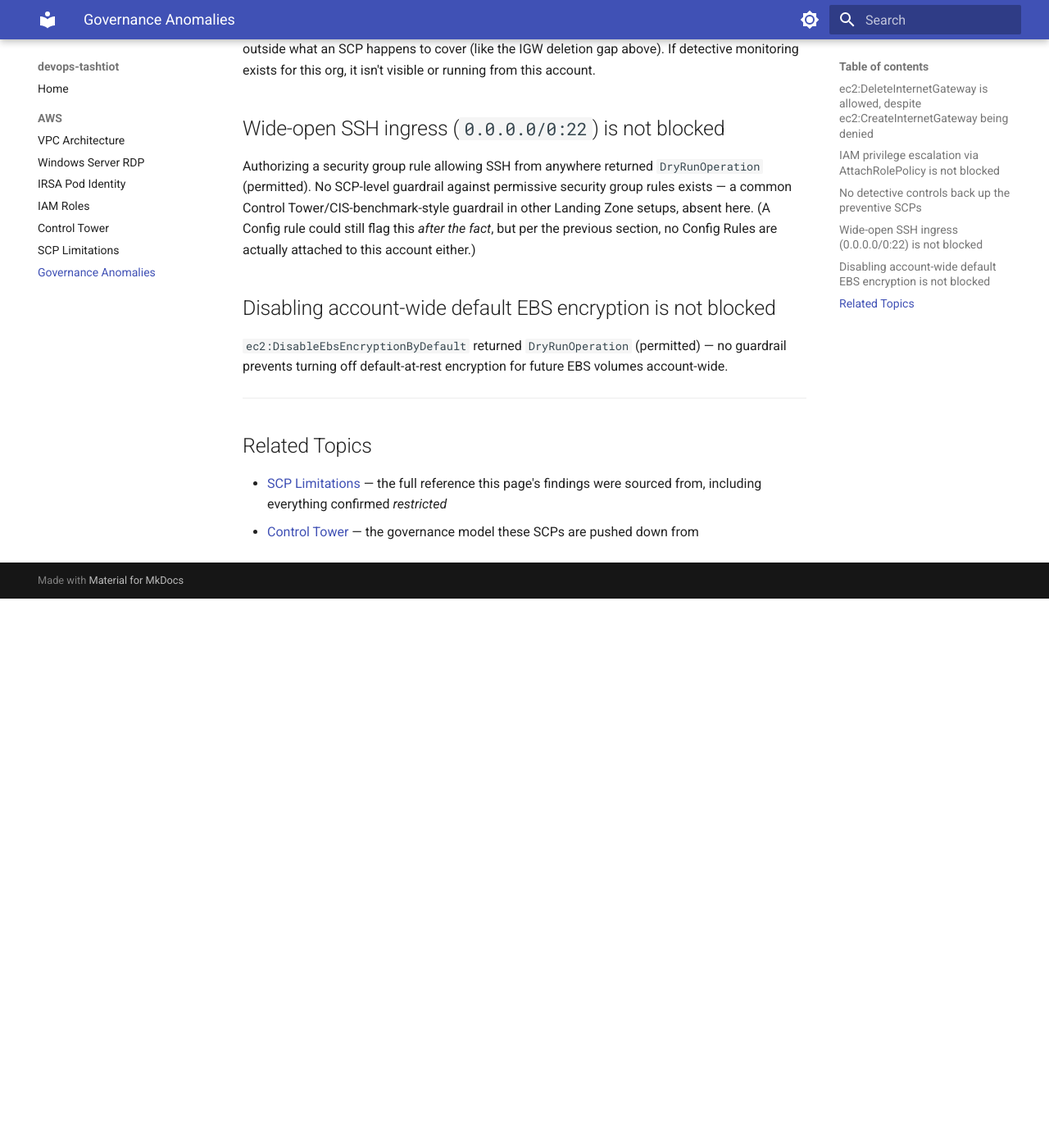
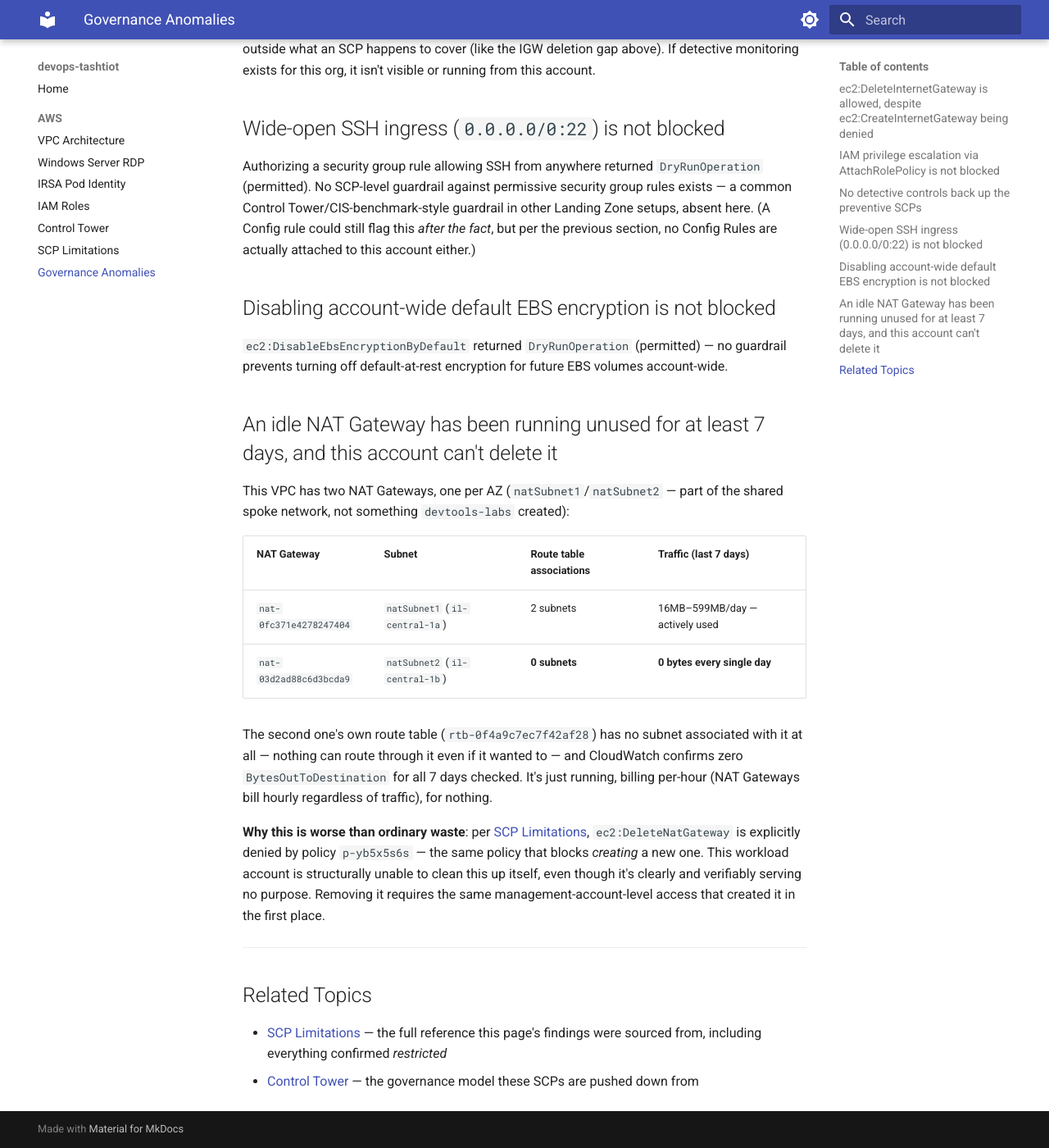
Before and after one commit to devops-tashtiot/devops-tashtiot.github.io, an MkDocs documentation site: the page built from docs-src/aws/anomalies.md, in a window 1280 px wide and 1400 px high, scrolled down 1458 px. Shown: the whole window at 82% size. Built offline with MkDocs 1.6.1 and Material for MkDocs 9.7.7, drawn with Linux system fonts in a browser that asks for light colours; before the commit the page ends 2188 px from its top, so only the background shows below that.

Commit message:
docs: add idle, undeletable NAT Gateway anomaly (zero traffic, zero subnet associations, 7-day verified)

```diff
--- a/docs-src/aws/anomalies.md
+++ b/docs-src/aws/anomalies.md
@@ -69,6 +69,27 @@
 `ec2:DisableEbsEncryptionByDefault` returned `DryRunOperation` (permitted) — no guardrail prevents
 turning off default-at-rest encryption for future EBS volumes account-wide.
 
+## An idle NAT Gateway has been running unused for at least 7 days, and this account can't delete it
+
+This VPC has two NAT Gateways, one per AZ (`natSubnet1`/`natSubnet2` — part of the shared spoke
+network, not something `devtools-labs` created):
+
+| NAT Gateway | Subnet | Route table associations | Traffic (last 7 days) |
+|---|---|---|---|
+| `nat-0fc371e4278247404` | `natSubnet1` (`il-central-1a`) | 2 subnets | 16MB–599MB/day — actively used |
+| `nat-03d2ad88c6d3bcda9` | `natSubnet2` (`il-central-1b`) | **0 subnets** | **0 bytes every single day** |
+
+The second one's own route table (`rtb-0f4a9c7ec7f42af28`) has no subnet associated with it at
+all — nothing can route through it even if it wanted to — and CloudWatch confirms zero
+`BytesOutToDestination` for all 7 days checked. It's just running, billing per-hour (NAT Gateways
+bill hourly regardless of traffic), for nothing.
+
+**Why this is worse than ordinary waste**: per [SCP Limitations](scp-limitations.md),
+`ec2:DeleteNatGateway` is explicitly denied by policy `p-yb5x5s6s` — the same policy that blocks
+*creating* a new one. This workload account is structurally unable to clean this up itself, even
+though it's clearly and verifiably serving no purpose. Removing it requires the same
+management-account-level access that created it in the first place.
+
 ---
 
 ## Related Topics
```
